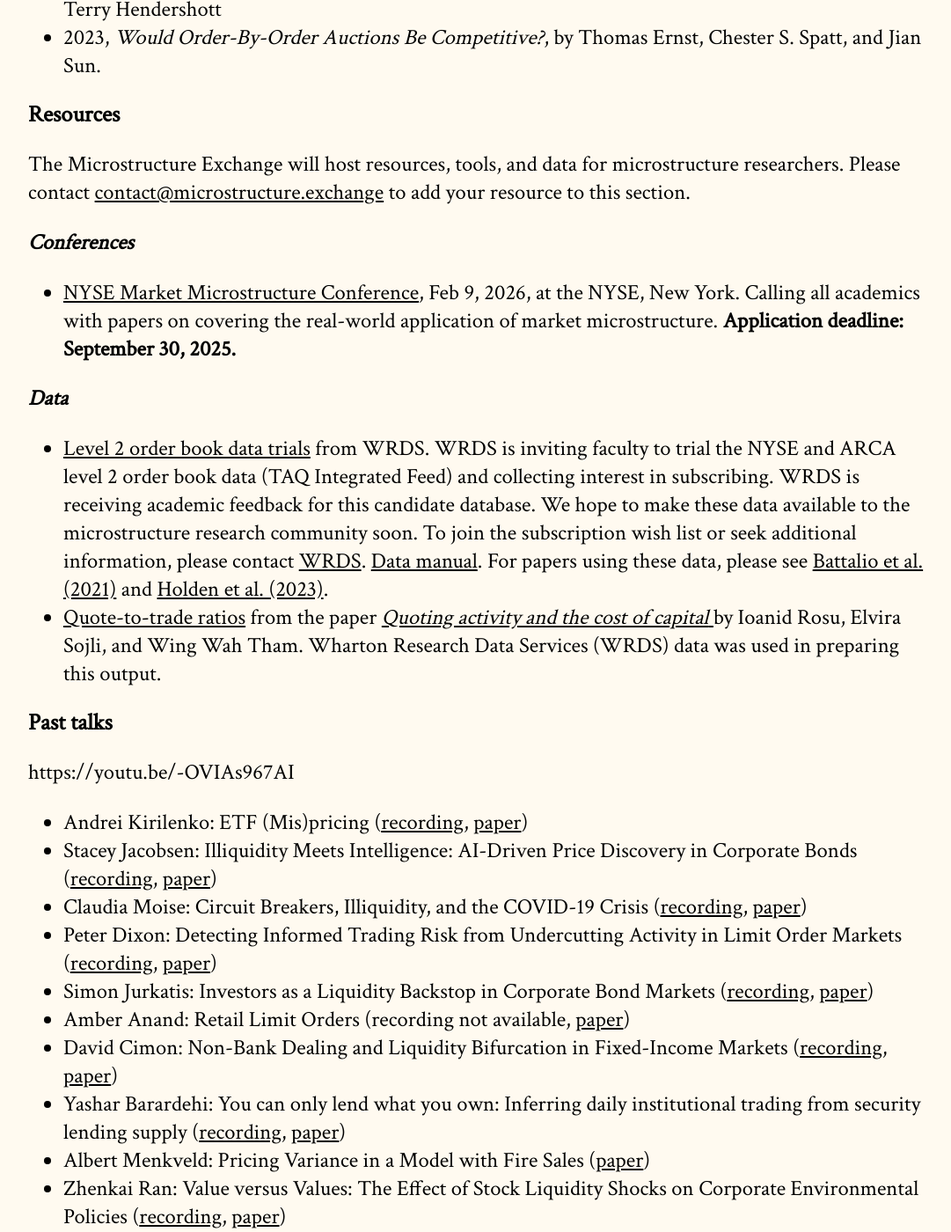
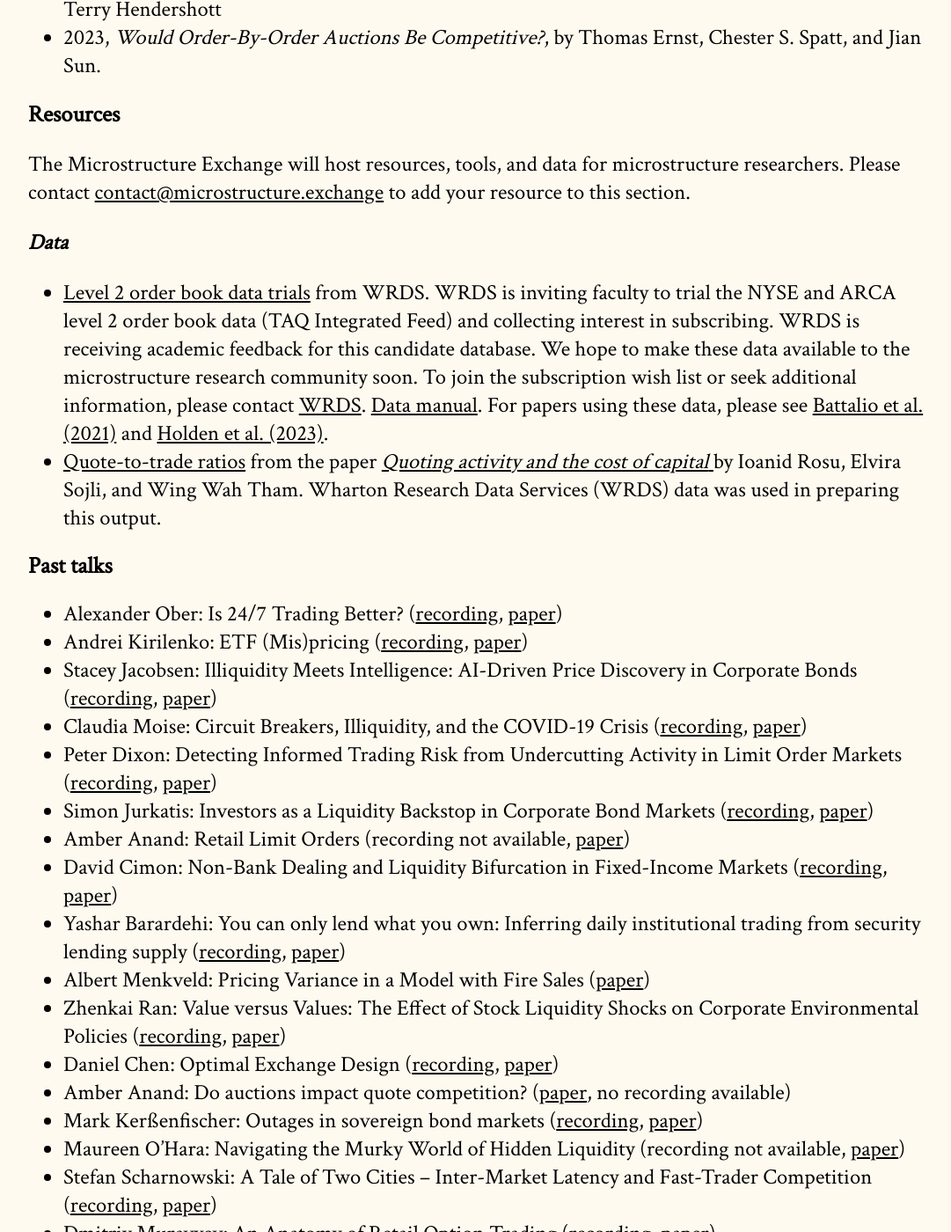
Before and after one commit to cpfiffer/microstructure.exchange, a Jekyll site: the page built from index.md, in a window 1280 px wide and 1400 px high, scrolled down 2188 px. Shown: the whole window at 88% size, without its empty margins (96-1177 px from the left). Built offline with Jekyll 4.4.1, drawn with Linux system fonts in a browser that asks for light colours; some web fonts are replaced.

Commit message:
Update index.md

```diff
--- a/index.md
+++ b/index.md
@@ -63,8 +63,8 @@ The Microstructure Exchange will host resources, tools, and data for microstruct
 <!-- ### Courses
 - [Market Microstructure Summer School](https://microstructure-course.com/), June 16-20, 2025, at University of Edinburgh. A one-week full-time intensive PhD level course taught by Thierry Foucault (HEC Paris) and Albert Menkveld (VU Amsterdam). Graduate students, faculty members, and advanced practitioners are invited to apply. **Application deadline: December 1, 2024.**  -->
 
-### Conferences
-- [NYSE Market Microstructure Conference](https://www.nyse.com/data-insights/the-2026-nyse-market-microstructure-conference), Feb 9, 2026, at the NYSE, New York. Calling all academics with papers on covering the real-world application of market microstructure. **Application deadline: September 30, 2025.**
+<!-- ### Conferences
+- [NYSE Market Microstructure Conference](https://www.nyse.com/data-insights/the-2026-nyse-market-microstructure-conference), Feb 9, 2026, at the NYSE, New York. Calling all academics with papers on covering the real-world application of market microstructure. **Application deadline: September 30, 2025.** **  -->
 
 ### Data
 
@@ -73,7 +73,7 @@ The Microstructure Exchange will host resources, tools, and data for microstruct
 - [Quote-to-trade ratios](https://drive.google.com/file/d/1H8wMvA_59-N5Y_xiDPGTbpBsX5BFwOIV/view) from the paper [_Quoting activity and the cost of capital_ ](https://papers.ssrn.com/sol3/papers.cfm?abstract_id=3005928) by Ioanid Rosu, Elvira Sojli, and Wing Wah Tham. Wharton Research Data Services (WRDS) data was used in preparing this output.
 
 ## Past talks
-https://youtu.be/-OVIAs967AI
+- Alexander Ober: Is 24/7 Trading Better? ([recording](https://youtu.be/79cGXKNoQpo), [paper](https://microstructure.exchange/papers/trading_hours.pdf))
 - Andrei Kirilenko: ETF (Mis)pricing ([recording](https://youtu.be/-OVIAs967AI), [paper](https://www.fca.org.uk/publications/occasional-papers/occasional-paper-68-etf-mispricing))
 - Stacey Jacobsen: Illiquidity Meets Intelligence: AI-Driven Price Discovery in Corporate Bonds ([recording](https://youtu.be/3U1U3WOpEPc), [paper](https://microstructure.exchange/papers/JVX_20250904.pdf))
 - Claudia Moise: Circuit Breakers, Illiquidity, and the COVID-19 Crisis ([recording](https://youtu.be/r8NBGD3z1IM), [paper](https://papers.ssrn.com/sol3/papers.cfm?abstract_id=3768937))
```
